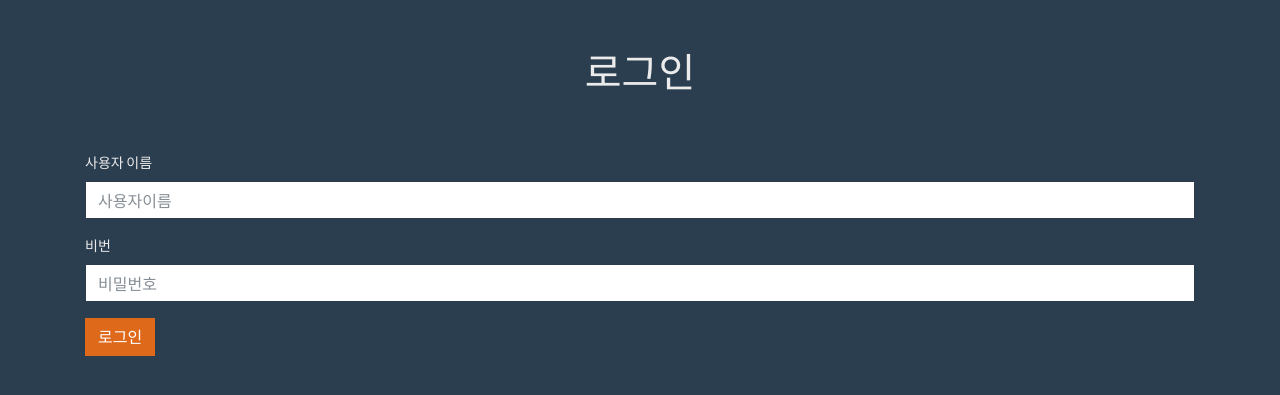
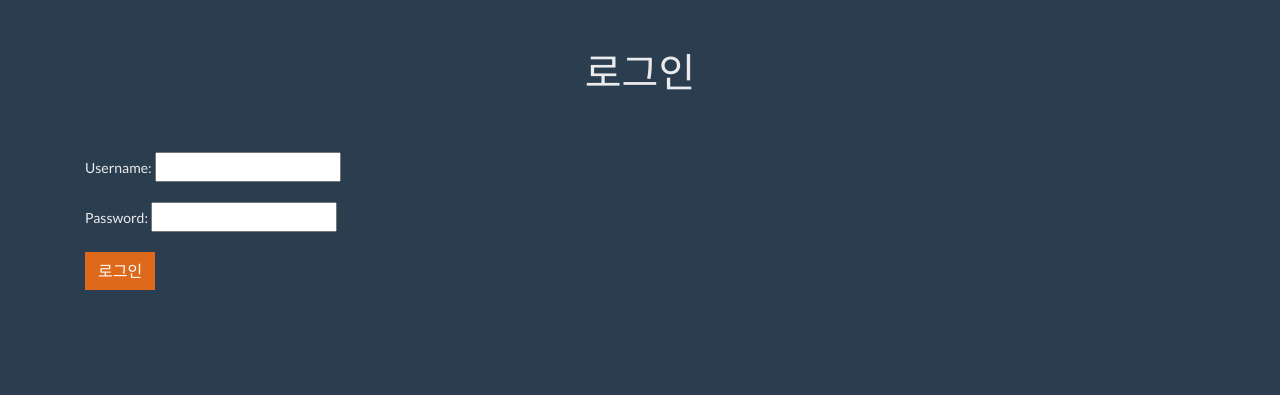
Before and after one commit to albatross9/DjangoExercise, a Django app: page /amsuser/login/ in a window 1280 px wide. Shown: the top 395 px of the page. Run offline with Django 3.2, Linux system fonts and the light colour scheme; some libraries are stand-ins or nearby versions.

Commit message:
DJango Form이용으로 로그인창 재설정

```diff
--- /dev/null
+++ b/amsuser/forms.py
@@ -0,0 +1,6 @@
+from django import forms
+
+
+class LoginForm(forms.Form):
+    username = forms.CharField(max_length=64)
+    password = forms.CharField(max_length=64)
--- a/amsuser/templates/login.html
+++ b/amsuser/templates/login.html
@@ -15,26 +15,7 @@
       <form method="POST" action=".">
         {% csrf_token %}
         <!-- 장고에서 폼을 받아오는 일종의 암호화  -->
-        <div class="form-group">
-          <label for="username">사용자 이름</label>
-          <input
-            type="text"
-            class="form-control"
-            id="username"
-            placeholder="사용자이름"
-            name="username"
-          />
-        </div>
-        <div class="form-group">
-          <label for="password">비번</label>
-          <input
-            type="password"
-            class="form-control"
-            id="password"
-            placeholder="비밀번호"
-            name="password"
-          />
-        </div>
+        {{form.as_p}}
         <button type="submit" class="btn btn-primary">로그인</button>
       </form>
     </div>
--- a/amsuser/views.py
+++ b/amsuser/views.py
@@ -2,6 +2,8 @@ from .models import Amsuser
 from django.contrib.auth.hashers import make_password, check_password
 from django.http import HttpResponse
 from django.shortcuts import render, redirect
+from .forms import LoginForm
+
 
 def home(request):
     user_id = request.session.get('user')
@@ -12,6 +14,7 @@ def home(request):
 
     return HttpResponse('home!')
 
+
 def logout(request):
     if request.session.get('user'):
         del(request.session['user'])
@@ -20,25 +23,9 @@ def logout(request):
 
 
 def login(request):
-    if request.method == 'GET':
-        return render(request, 'login.html')
+    form = LoginForm()
 
-    elif request.method == 'POST':
-        username = request.POST.get('username', None)
-        password = request.POST.get('password', None)
-
-        res_data = {}
-        if not (username and password):
-            res_data['error'] = '모든값을 입력!!'
-        else:
-            amsuser = Amsuser.objects.get(username=username)
-            if check_password(password, amsuser.password):
-                request.session['user']=amsuser.id
-                return redirect('/')
-            else:
-                res_data['error'] = '비번이 틀립니다!!!!!'
-
-        return render(request, 'login.html', res_data)
+    return render(request, 'login.html', {'form': form})
 
 
 def register(request):
```
